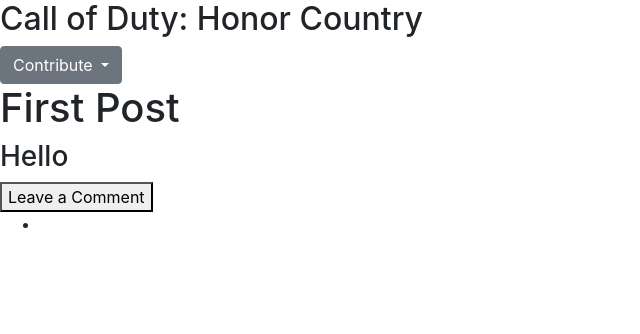
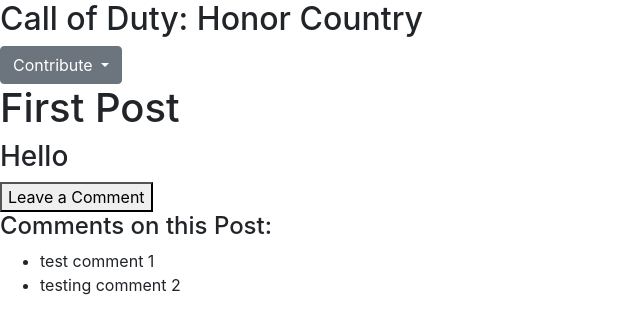
Before and after one commit to sshamilton/IT394-Hollin-Falk-Project, a Django app: page /codhc/1/ in a window 1280 px wide. Shown: the top 334 px of the page, without its empty margins (0-640 px from the left). Run offline with Django 3.2, Linux system fonts and the light colour scheme; data comes from the database, SQL or seed files in the repository; both versions use the stored data as it was after the commit; some libraries are stand-ins or nearby versions.

Commit message:
comments populate on detail view
added entries to comment model and made comments populate on detail view. should only populate where comment.post = post_id of the detail page

```diff
--- a/codhc/templates/codhc/detail.html
+++ b/codhc/templates/codhc/detail.html
@@ -34,12 +34,10 @@
 <a  href="{% url 'codhc:addcomment' %}"><button type="submit" name="button">Leave a Comment</button></a>
 
 {% block comment_content %}
-
-<link rel="stylesheet" type="text/css" href="{% static 'codhc/style.css' %}">
-
-{% if context %}
+<h4>Comments on this Post:</h4>
+{% if comment_list %}
     <ul>
-    {% for comment in context %}
+    {% for comment in comment_list %}
     <li>{{ comment.comment_text }}</li>    {% endfor %}
     </ul>
 {% else %}
--- a/codhc/views.py
+++ b/codhc/views.py
@@ -16,13 +16,9 @@
     return render(request, 'codhc/index.html', context)
 
 def detail(request, post_id):
-    latest_comment_list = Comment.objects.filter(pub_date__lte=timezone.now()).order_by('-pub_date')[:10]
-    context = {'latest_comment_list': latest_comment_list}
-    try:
-        post = Post.objects.get(pk=post_id, pub_date__lte=timezone.now())
-    except Post.DoesNotExist:
-        raise Http404("Post does not exist")
-    return render(request, 'codhc/detail.html', {'post': post, 'context':context})
+    post = Post.objects.get(pk=post_id, pub_date__lte=timezone.now())
+    comment_list = Comment.objects.filter(post=post_id).order_by('pub_date')[:10]
+    return render(request, 'codhc/detail.html', {'post': post, 'comment_list':comment_list})
 
 #add comment view for a seperate page
 def addcomment(request):
```
Also changed, not shown: db.sqlite3.
